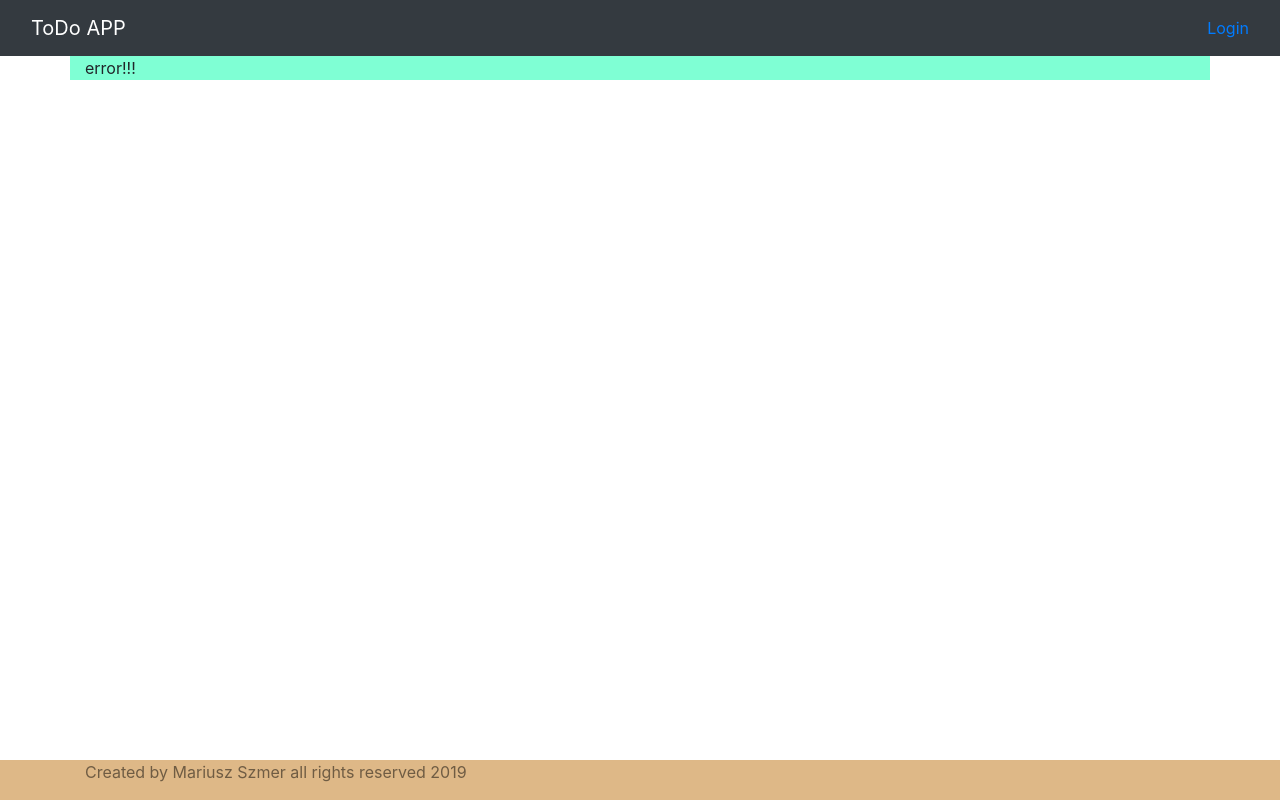
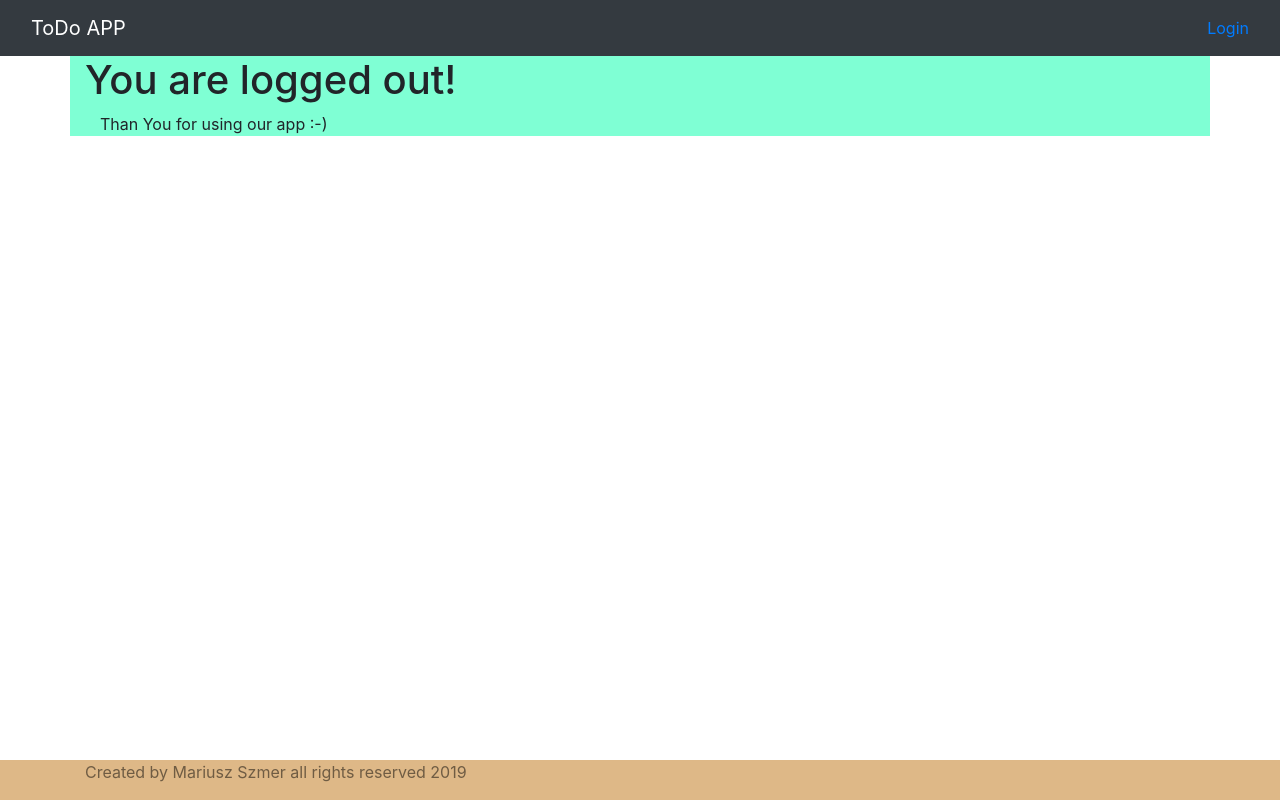
Before and after one commit to marszm/BankingApp, an Angular app: page /logout in a window 1280 px wide. Built offline with nearby package versions, Linux system fonts and the light colour scheme.

Commit message:
add logout works fine

```diff
--- a/src/app/app-routing.module.ts
+++ b/src/app/app-routing.module.ts
@@ -5,12 +5,14 @@ import {LoginComponent} from './login/login.component';
 import {WelcomeComponent} from './welcome/welcome.component';
 import {ErrorComponent} from './error/error.component';
 import {ListTodosComponent} from './list-todos/list-todos.component';
+import {LogoutComponent} from './logout/logout.component';
 
 const routes: Routes = [
   {path:'', component:LoginComponent},
   {path:'login', component:LoginComponent},
   {path:'welcome/:name', component:WelcomeComponent},
   {path:'todos', component:ListTodosComponent},
+  {path:'logout', component:LogoutComponent},
   {path:'**', component:ErrorComponent}
 ];
 
--- a/src/app/logout/logout.component.html
+++ b/src/app/logout/logout.component.html
@@ -1 +1,4 @@
-<p>logout works!</p>
+<h1>You are logged out!</h1>
+<div class="container">
+  Than You for using our app :-)
+</div>
--- a/src/app/logout/logout.component.ts
+++ b/src/app/logout/logout.component.ts
@@ -1,4 +1,5 @@
 import { Component, OnInit } from '@angular/core';
+import {AuthenticationService} from '../service/authentication.service';
 
 @Component({
   selector: 'app-logout',
@@ -7,9 +8,10 @@ import { Component, OnInit } from '@angular/core';
 })
 export class LogoutComponent implements OnInit {
 
-  constructor() { }
+  constructor(private authenticationService:AuthenticationService) { }
 
   ngOnInit() {
+    this.authenticationService.logout();
   }
 
 }
--- a/src/app/service/authentication.service.ts
+++ b/src/app/service/authentication.service.ts
@@ -23,4 +23,8 @@ export class AuthenticationService {
     return !(user === null)
   }
 
+  logout() {
+    sessionStorage.removeItem('authenticationUser');
+  }
+
 }
```
